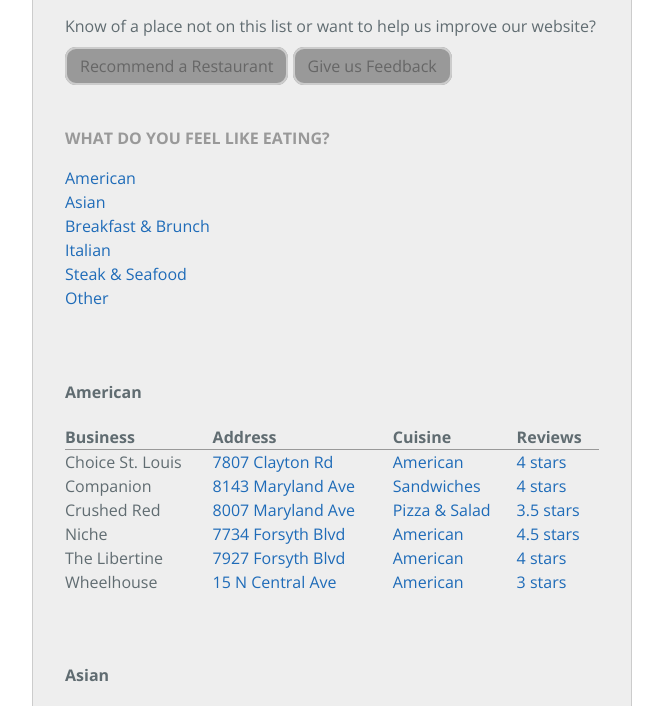
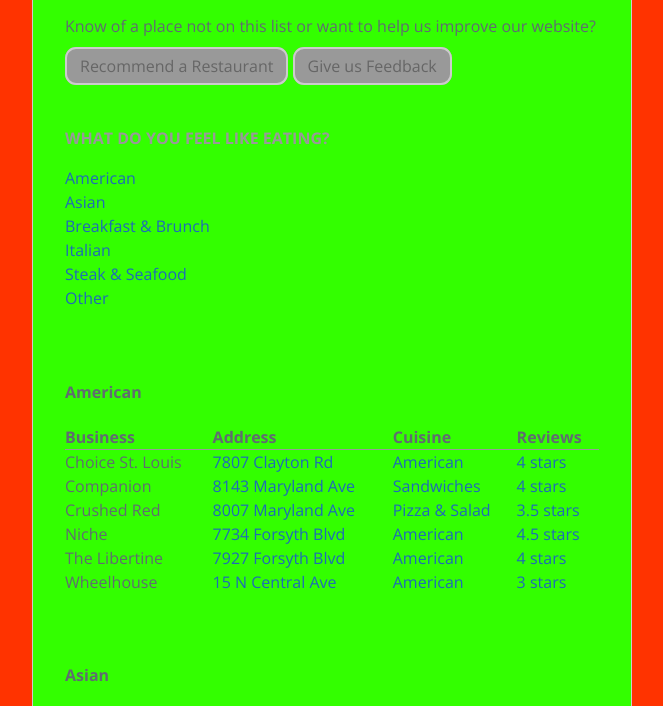
Before and after one commit to marisachao/css-intro-lab, a plain HTML site: page index.html in a window 1280 px wide. Shown: the part 201-907 px from the top of the page, without its empty margins (308-971 px from the left). Drawn offline with nearby package versions, Linux system fonts and the light colour scheme.

Commit message:
Update stylesheet.css
changed colors

```diff
--- a/stylesheets/stylesheet.css
+++ b/stylesheets/stylesheet.css
@@ -2,7 +2,7 @@
   box-sizing: border-box; }
 
 body {
-  background-color: f30;
+  background-color: #f30;
   padding: 0 1rem;
   margin: 0;
   font-family: "Open Sans", "Helvetica Neue", Helvetica, Arial, sans-serif;
@@ -20,7 +20,7 @@
   margin: 0 auto;
   padding: 1rem 2rem;
   text-align: left;
-  background-color: #eee;
+  background-color: #3f0;
 }
 
 section {
```
